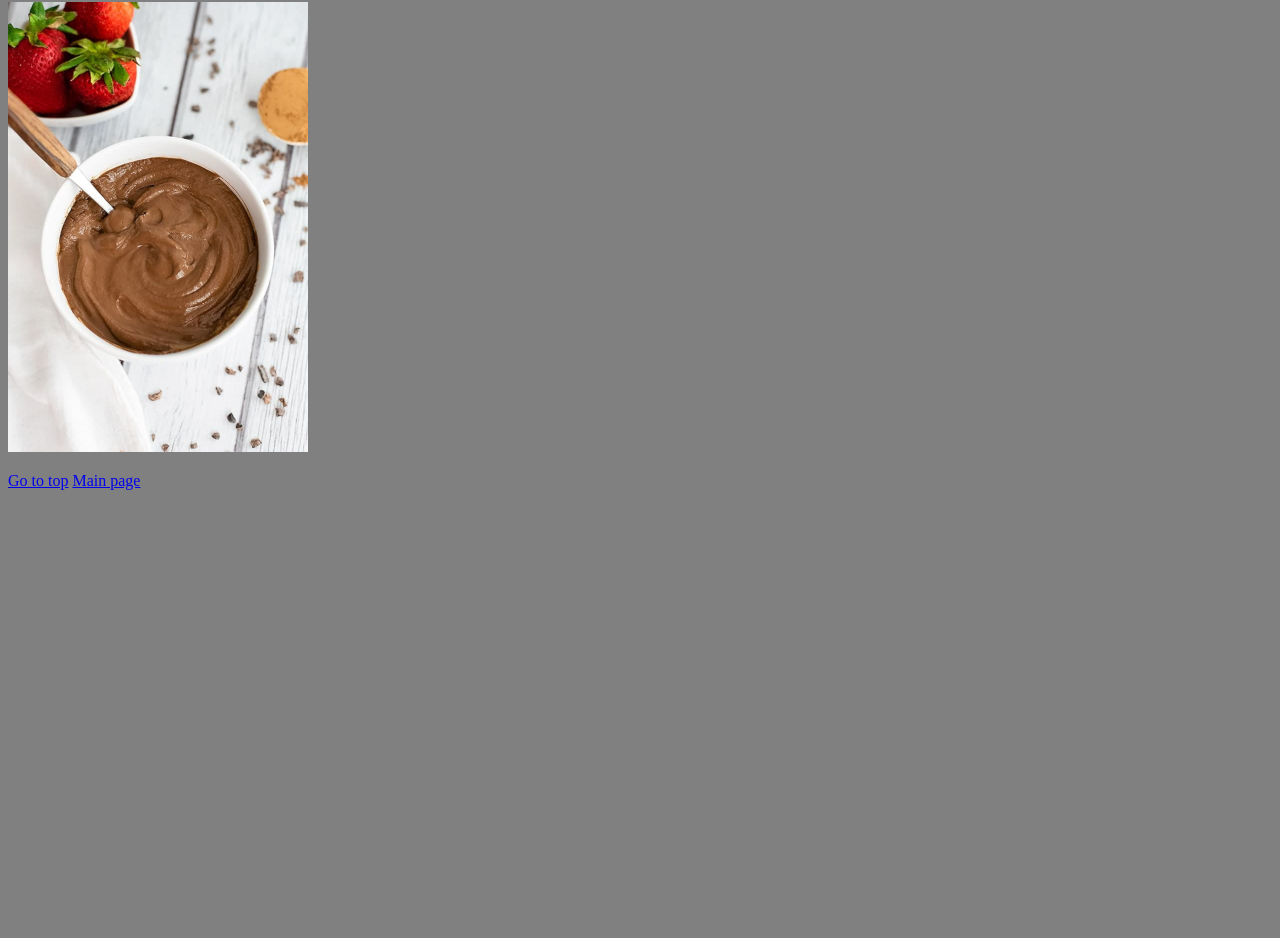
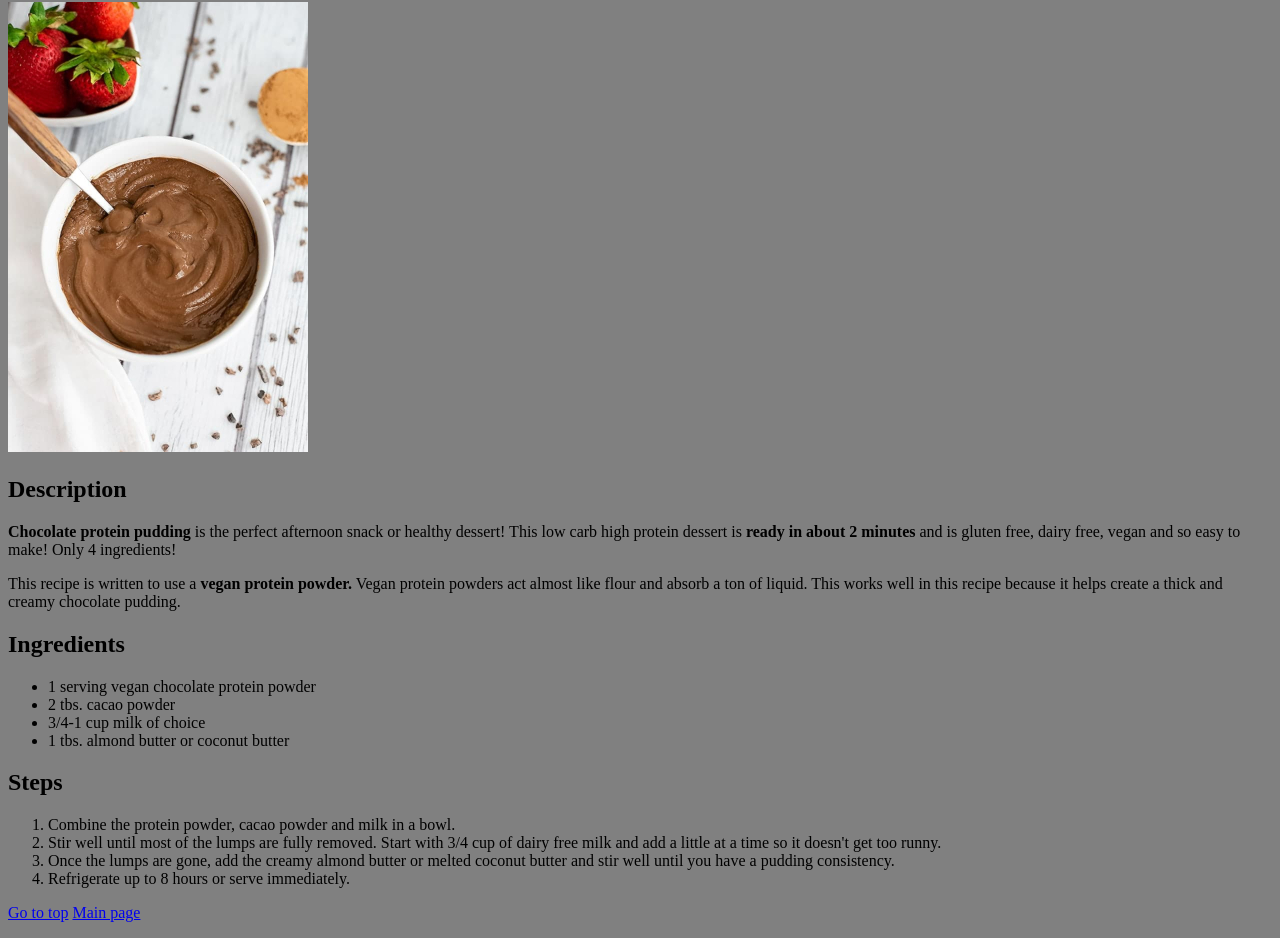
Before and after one commit to ZaKu1337/odin-recipes, a plain HTML site: page recipes/chocolate-protein-pudding.html in a window 1280 px wide. Shown: the part 78-1016 px from the top of the page. Before the commit the page ends 800 px from the top, so only its background shows below. Drawn offline with Linux system fonts and the light colour scheme.

Commit message:
Complete chocolate protein pudding recipe

```diff
--- a/recipes/chocolate-protein-pudding.html
+++ b/recipes/chocolate-protein-pudding.html
@@ -11,14 +11,31 @@
     <h1>Chocolate Protein Pudding</h1>
     <img src="./img-recipes/Chocolate-Protein-Pudding.jpg" alt="chocolate protein pudding">
 
+    <h2>Description</h2>
 
+     <p><strong>Chocolate protein pudding</strong> is the perfect afternoon snack or healthy dessert!
+     This low carb high protein dessert is <strong>ready in about 2 minutes</strong> and is gluten free,
+     dairy free, vegan and so easy to make! Only 4 ingredients! </p>
 
+     <p>This recipe is written to use a <strong>vegan protein powder.</strong> Vegan protein powders act almost like flour
+        and absorb a ton of liquid. This works well in this recipe because it helps create a thick and creamy
+        chocolate pudding.</p>
 
+    <h2>Ingredients</h2>
+            <ul>
+                <li>1 serving vegan chocolate protein powder</li>
+                <li>2 tbs. cacao powder</li>
+                <li>3/4-1 cup milk of choice</li>
+                <li>1 tbs. almond butter or coconut butter</li>
+            </ul>
 
-
-
-
-
+    <h2>Steps</h2>
+        <ol>
+            <li>Combine the protein powder, cacao powder and milk in a bowl.</li>
+            <li>Stir well until most of the lumps are fully removed. Start with 3/4 cup of dairy free milk and add a little at a time so it doesn't get too runny.</li>
+            <li>Once the lumps are gone, add the creamy almond butter or melted coconut butter and stir well until you have a pudding consistency.</li>
+            <li>Refrigerate up to 8 hours or serve immediately.</li>
+        </ol>
 
     <p><a href="#">Go to top</a> <a href="../index.html">Main page</a></p>
 
```
